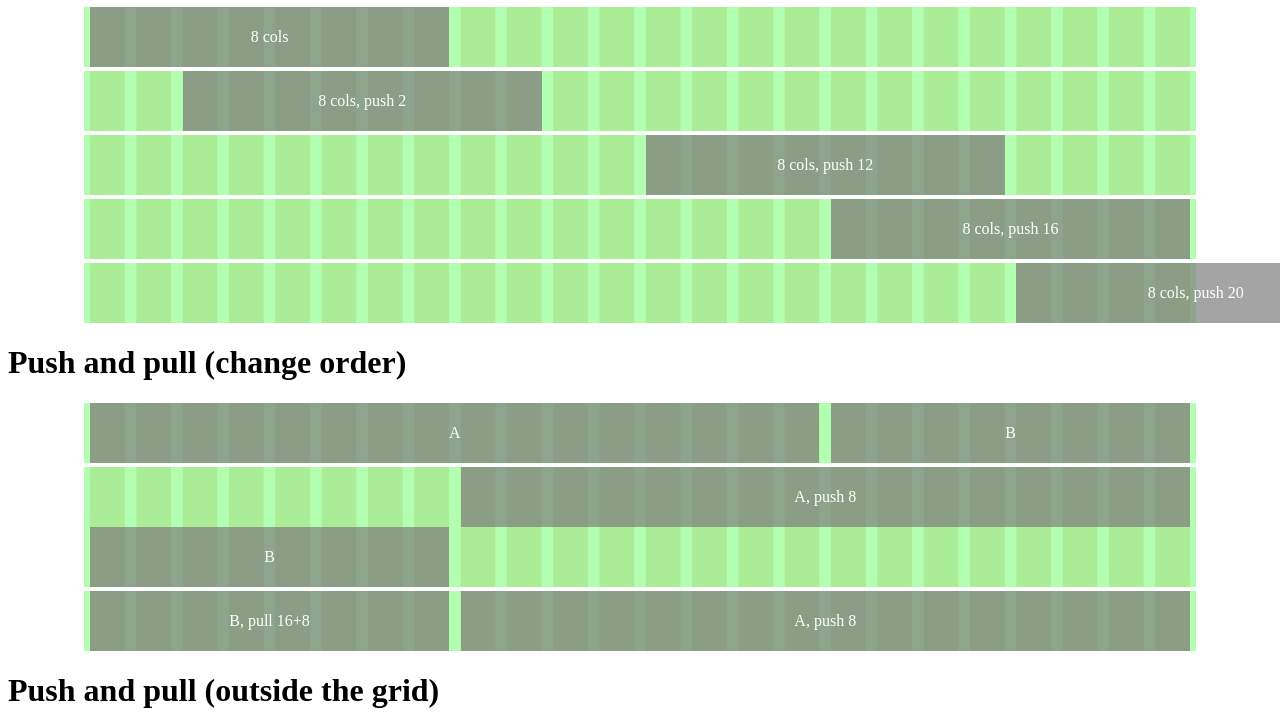
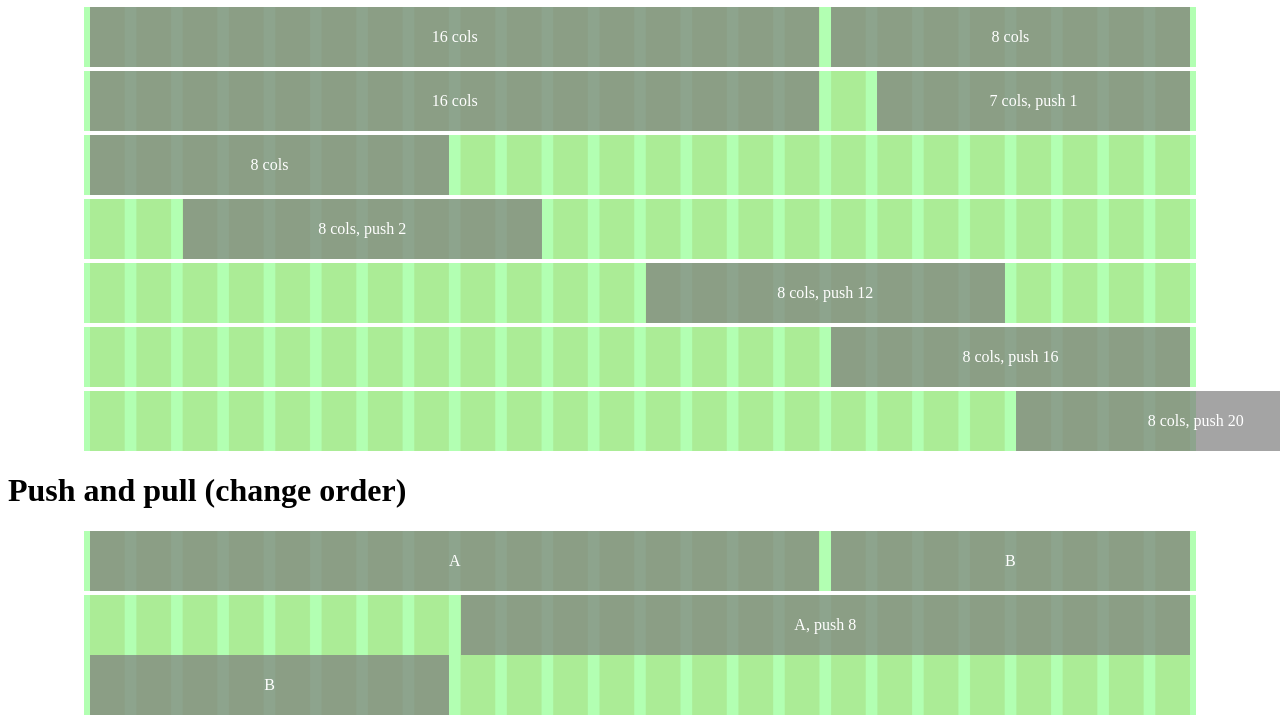
Before and after one commit to canax/vertical-grid, a website: page htdocs/usage-flex.html in a window 1280 px wide. Shown: the part 597-1313 px from the top of the page. Drawn offline with Linux system fonts and the light colour scheme.

Commit message:
Done with usage

```diff
--- a/htdocs/usage-flex.html
+++ b/htdocs/usage-flex.html
@@ -32,11 +32,9 @@
     <div class="outer-wrap outer-wrap-above-main">
         <div class="inner-wrap inner-wrap-above-main">
             <div class="row">
-                <div class="region-above-main">
                 <div class="content triptych triptych-1">1/3</div>
                 <div class="content triptych triptych-2">1/3</div>
                 <div class="content triptych triptych-3">1/3</div>
-                </div>
             </div>
         </div>
     </div>
@@ -44,11 +42,9 @@
     <div class="outer-wrap outer-wrap-main">
         <div class="inner-wrap inner-wrap-main">
             <div class="row">
-                <div class="region-main">
                 <div class="content sidebar-left">sidebar-left</div>
                 <div class="content main">main</div>
                 <div class="content sidebar-right">sidebar-right</div>
-                </div>
             </div>
         </div>
     </div>
@@ -56,7 +52,6 @@
     <div class="outer-wrap outer-wrap-below-main">
         <div class="inner-wrap inner-wrap-below-main">
             <div class="row">
-                <div class="region-below-main">
                 <div class="content fourth fourth-1">1/4</div>
                 <div class="content fourth fourth-2">1/4</div>
                 <div class="content fourth fourth-3">1/4</div>
@@ -64,15 +59,12 @@
             </div>
         </div>
     </div>
-    </div>
 
     <div class="outer-wrap outer-wrap-below-main">
         <div class="inner-wrap inner-wrap-below-main">
             <div class="row">
-                <div class="region-below-main">
                 <div class="content half half-1">1/2</div>
                 <div class="content half half-2">1/2</div>
-                </div>
             </div>
         </div>
     </div>
@@ -92,6 +84,24 @@
 
 <div class="wrap">
     <h1>Push</h1>
+    <div class="outer-wrap">
+        <div class="inner-wrap">
+            <div class="row">
+                <div class="content col16">16 cols</div>
+                <div class="content col8">8 cols</div>
+            </div>
+        </div>
+    </div>
+
+    <div class="outer-wrap">
+        <div class="inner-wrap">
+            <div class="row">
+                <div class="content col16">16 cols</div>
+                <div class="content col7">7 cols, push 1</div>
+            </div>
+        </div>
+    </div>
+
     <div class="outer-wrap">
         <div class="inner-wrap">
             <div class="row">
--- a/package.json
+++ b/package.json
@@ -1,6 +1,6 @@
 {
   "name": "@desinax/vertical-grid",
-  "version": "1.0.7",
+  "version": "1.1.0",
   "description": "Desinax LESS/SASS module for vertical grid",
   "main": "null",
   "scripts": {
--- a/src/less/test_grid_flex_usage.less
+++ b/src/less/test_grid_flex_usage.less
@@ -9,7 +9,7 @@
 @columnWidth:   30;
 @gutterWidth:   10;
 @columns:       24;
-@gridType:      "float"; // "flex"
+@gridType:      "flex"; // "flex"
 
 .row {
     #desinax-vgrid.row();
@@ -17,6 +17,11 @@
     // These are just for show off the example
     background-color: rgba(0, 255, 0, 0.3);
     margin-bottom: 4px;
+}
+
+.region-above-main,
+.region-main {
+    display: flex;
 }
 
 .region-header {
@@ -76,6 +81,19 @@
 
 .push20 {
     #desinax-vgrid.push(20);
+}
+
+.col7 {
+    #desinax-vgrid.column(7);
+    #desinax-vgrid.push(1);
+}
+
+.col8 {
+    #desinax-vgrid.column(8);
+}
+
+.col16 {
+    #desinax-vgrid.column(16);
 }
 
 .a {
--- a/src/less/test_grid_float_usage.less
+++ b/src/less/test_grid_float_usage.less
@@ -78,6 +78,19 @@
     #desinax-vgrid.push(20);
 }
 
+.col7 {
+    #desinax-vgrid.column(7);
+    #desinax-vgrid.push(1);
+}
+
+.col8 {
+    #desinax-vgrid.column(8);
+}
+
+.col16 {
+    #desinax-vgrid.column(16);
+}
+
 .a {
     #desinax-vgrid.column(@columns / 3 * 2);
 }
```
Also changed, not shown: htdocs/usage-float.html (+18 -8 lines), htdocs/css/less/test_grid_flex_usage.css, htdocs/css/less/test_grid_flex_usage.min.css, htdocs/css/less/test_grid_float_usage.css, htdocs/css/less/test_grid_float_usage.min.css. Lines whose indentation alone changed are shown as unchanged.
